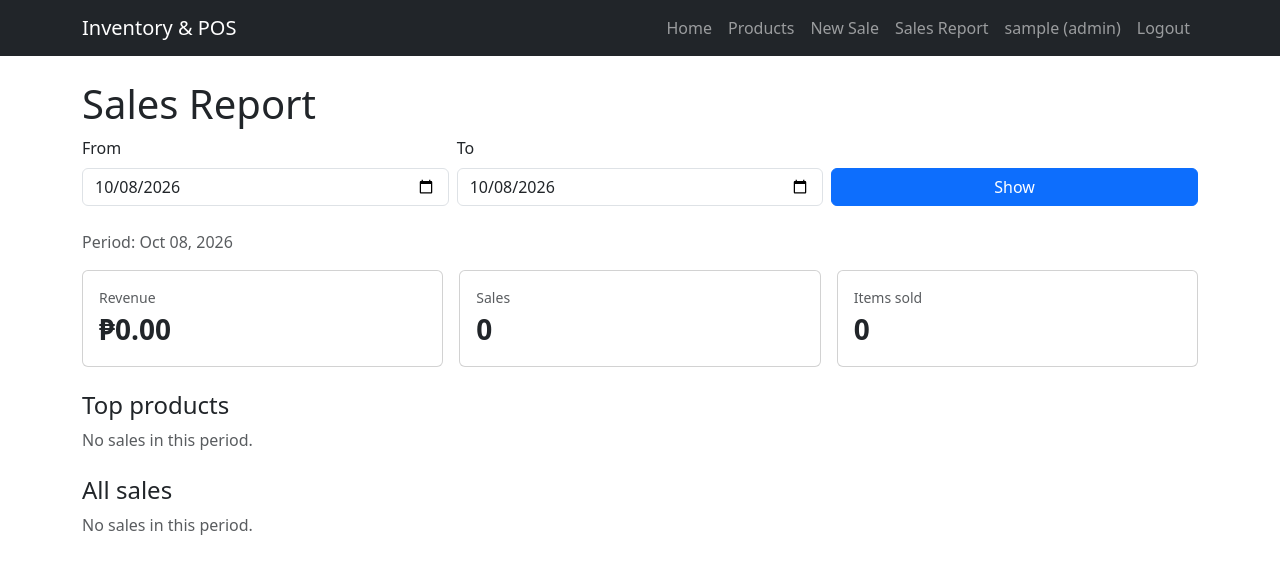
After one commit to JmlAsync/inventory-pos-system, a Flask app: page /reports/sales in a window 1280 px wide. The commit adds this page. Shown: the top 574 px of the page. Run offline with Flask 3, Linux system fonts and the light colour scheme; the visitor is signed in with stand-in values (Sample User, id 1); data that the repository does not hold is empty.

Commit message:
Add sales report: revenue, sales count, items sold, top products by date range
Co-Authored-By: Claude Opus 5.5 <noreply@anthropic.com>
Claude-Session: https://claude.ai/code/session_01AnRZgfVLrJe4aroni2zZdi

```diff
--- a/app.py
+++ b/app.py
@@ -4,6 +4,8 @@ from werkzeug.security import generate_password_hash, check_password_hash
 from models import db, Product, User, Sale, SaleItem
 from functools import wraps
 import math
+from datetime import datetime, date, timedelta
+from sqlalchemy import func
 from flask import abort
 
 app = Flask(__name__)
@@ -293,6 +295,58 @@ def receipt(sale_id):
     return render_template('receipt.html', sale=sale)
 
 
+# ---------------- Sales report (v0.10.0) ----------------
+
+# Dates the report accepts (v0.10.0)
+EARLIEST_DATE = date(2000, 1, 1)
+LATEST_DATE = date(2100, 12, 31)
+
+
+@app.route('/reports/sales')
+@login_required
+@admin_required
+def sales_report():
+    """Totals, list of sales and top products for a date range (default: today)."""
+    today = date.today()
+    error = None
+    # Dates arrive in the address as text, e.g. /reports/sales?start=2026-10-08&end=2026-10-08
+    try:
+        start = datetime.strptime(request.args.get('start', today.isoformat()), '%Y-%m-%d').date()
+        end = datetime.strptime(request.args.get('end', today.isoformat()), '%Y-%m-%d').date()
+        # Realistic range only: a date like 9999-12-31 has no "next day" and would crash below
+        if not (EARLIEST_DATE <= start <= LATEST_DATE and EARLIEST_DATE <= end <= LATEST_DATE):
+            raise ValueError
+    except ValueError:
+        start = end = today
+        error = 'Please choose real dates between 2000 and 2100, so showing today instead.'
+    if start > end:
+        start, end = end, start   # swap them if entered the wrong way round
+
+    # From the start of the first day up to (but not including) the day after the last day
+    period_start = datetime.combine(start, datetime.min.time())
+    period_end = datetime.combine(end + timedelta(days=1), datetime.min.time())
+    in_period = (Sale.created_at >= period_start) & (Sale.created_at < period_end)
+
+    sales = Sale.query.filter(in_period).order_by(Sale.created_at.desc()).all()
+    revenue = round(sum(sale.total for sale in sales), 2)
+
+    # Top 5 products by units sold. func.sum adds up a column; group_by makes one row per product
+    units = func.sum(SaleItem.quantity)
+    top_products = (db.session.query(SaleItem.product_name, units,
+                                     func.sum(SaleItem.quantity * SaleItem.unit_price))
+                    .join(Sale).filter(in_period)
+                    .group_by(SaleItem.product_name)
+                    .order_by(units.desc())
+                    .limit(5).all())
+    # Total units sold in the period (coalesce turns "nothing" into 0 when there are no sales)
+    items_sold = (db.session.query(func.coalesce(func.sum(SaleItem.quantity), 0))
+                  .join(Sale).filter(in_period).scalar())
+
+    return render_template('sales_report.html', sales=sales, revenue=revenue,
+                           items_sold=items_sold, top_products=top_products,
+                           start=start, end=end, error=error)
+
+
 @app.errorhandler(403)
 def forbidden(e):
     return render_template('403.html'), 403
--- a/templates/base.html
+++ b/templates/base.html
@@ -14,6 +14,9 @@
     <a class="nav-link" href="/products">Products</a>
     {% if current_user.is_authenticated %}
         <a class="nav-link" href="{{ url_for('new_sale') }}">New Sale</a>
+        {% if current_user.role == 'admin' %}
+        <a class="nav-link" href="{{ url_for('sales_report') }}">Sales Report</a>
+        {% endif %}
         <span class="nav-link">{{ current_user.username }} ({{ current_user.role }})</span>
         <a class="nav-link" href="{{ url_for('logout') }}">Logout</a>
     {% else %}
--- /dev/null
+++ b/templates/sales_report.html
@@ -0,0 +1,88 @@
+{% extends "base.html" %}
+{% block title %}Sales Report{% endblock %}
+{% block content %}
+<h1>Sales Report</h1>
+{% if error %}
+<div class="alert alert-danger">{{ error }}</div>
+{% endif %}
+
+<!-- Choose the period. GET form: the dates appear in the address bar -->
+<form method="GET" action="{{ url_for('sales_report') }}" class="row g-2 align-items-end mb-4 d-print-none">
+    <div class="col-md-4">
+        <label class="form-label">From</label>
+        <input type="date" name="start" min="2000-01-01" max="2100-12-31" class="form-control" value="{{ start.isoformat() }}">
+    </div>
+    <div class="col-md-4">
+        <label class="form-label">To</label>
+        <input type="date" name="end" min="2000-01-01" max="2100-12-31" class="form-control" value="{{ end.isoformat() }}">
+    </div>
+    <div class="col-md-4">
+        <button type="submit" class="btn btn-primary w-100">Show</button>
+    </div>
+</form>
+
+<p class="text-muted">
+    Period: {{ start.strftime('%b %d, %Y') }}{% if end != start %} – {{ end.strftime('%b %d, %Y') }}{% endif %}
+</p>
+
+<!-- Summary cards -->
+<div class="row g-3 mb-4">
+    <div class="col-md-4">
+        <div class="card"><div class="card-body">
+            <div class="text-muted small">Revenue</div>
+            <div class="fs-3 fw-bold">₱{{ "%.2f"|format(revenue) }}</div>
+        </div></div>
+    </div>
+    <div class="col-md-4">
+        <div class="card"><div class="card-body">
+            <div class="text-muted small">Sales</div>
+            <div class="fs-3 fw-bold">{{ sales|length }}</div>
+        </div></div>
+    </div>
+    <div class="col-md-4">
+        <div class="card"><div class="card-body">
+            <div class="text-muted small">Items sold</div>
+            <div class="fs-3 fw-bold">{{ items_sold }}</div>
+        </div></div>
+    </div>
+</div>
+
+<h2 class="h4">Top products</h2>
+{% if top_products %}
+<table class="table">
+    <thead><tr><th>#</th><th>Product</th><th>Units sold</th><th class="text-end">Revenue</th></tr></thead>
+    <tbody>
+        {% for name, units, product_revenue in top_products %}
+        <tr>
+            <td>{{ loop.index }}</td>
+            <td>{{ name }}</td>
+            <td>{{ units }}</td>
+            <td class="text-end">₱{{ "%.2f"|format(product_revenue) }}</td>
+        </tr>
+        {% endfor %}
+    </tbody>
+</table>
+{% else %}
+<p class="text-muted">No sales in this period.</p>
+{% endif %}
+
+<h2 class="h4 mt-4">All sales</h2>
+{% if sales %}
+<table class="table table-striped">
+    <thead><tr><th>Receipt #</th><th>Date &amp; time</th><th>Served by</th><th>Items</th><th class="text-end">Total</th></tr></thead>
+    <tbody>
+        {% for sale in sales %}
+        <tr>
+            <td><a href="{{ url_for('receipt', sale_id=sale.id) }}">{{ sale.id }}</a></td>
+            <td>{{ sale.created_at.strftime('%Y-%m-%d %I:%M %p') }}</td>
+            <td>{{ sale.user.username }}</td>
+            <td>{{ sale.items|length }}</td>
+            <td class="text-end">₱{{ "%.2f"|format(sale.total) }}</td>
+        </tr>
+        {% endfor %}
+    </tbody>
+</table>
+{% else %}
+<p class="text-muted">No sales in this period.</p>
+{% endif %}
+{% endblock %}
```
